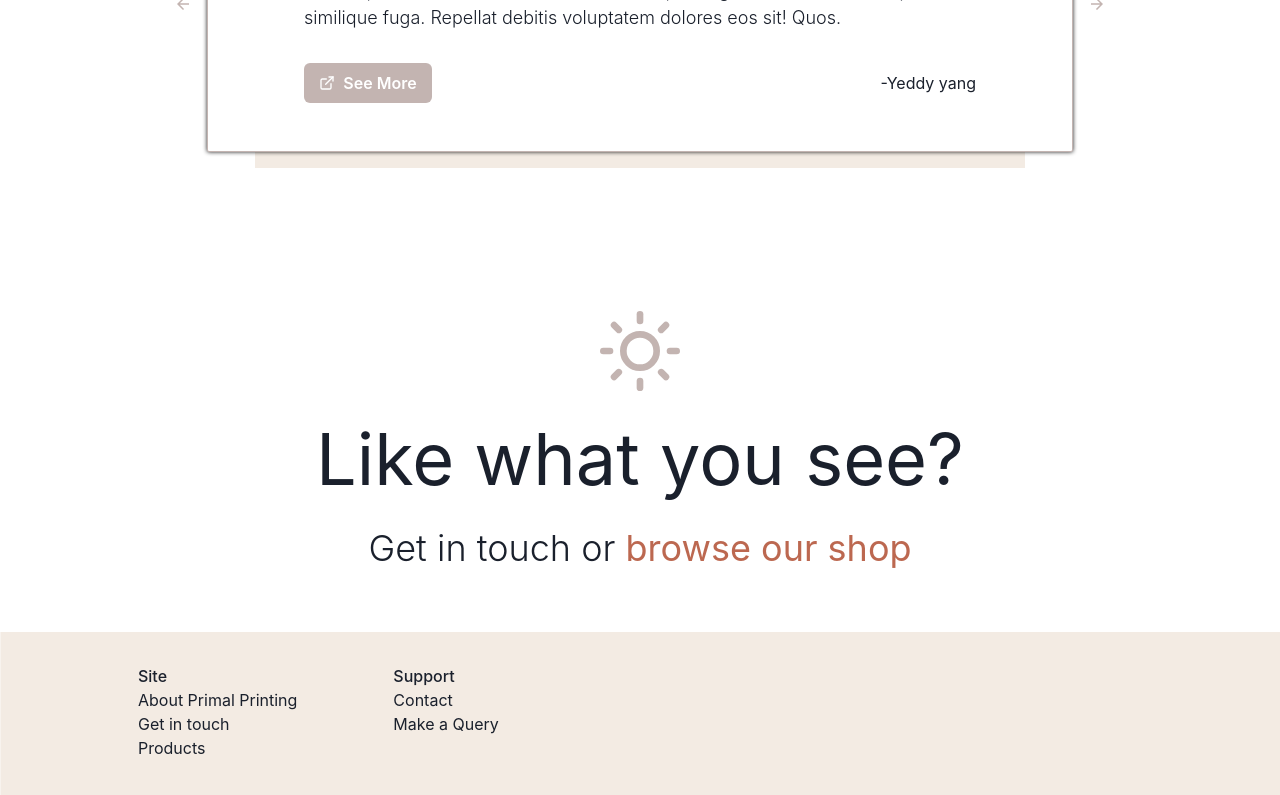
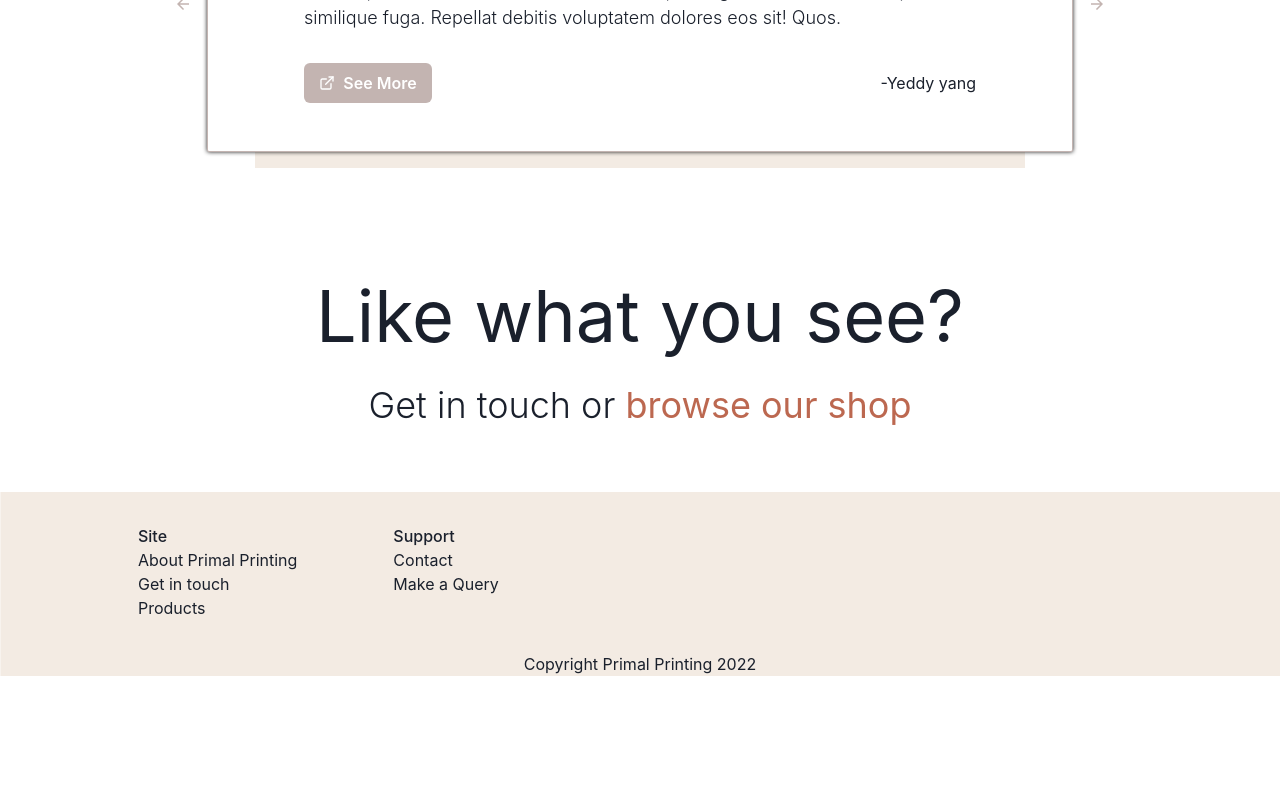
Before and after one commit to choden-dev/PrimalPrinting, a Next.js app: page / in a window 1280 px wide. Shown: the part 2339-3134 px from the top of the page. After the commit the page ends 3015 px from the top, so only its background shows below. Built offline with nearby package versions, Linux system fonts and the light colour scheme.

Commit message:
restyled last section

```diff
--- a/components/whatnextdiv/WhatNextDiv.tsx
+++ b/components/whatnextdiv/WhatNextDiv.tsx
@@ -19,15 +19,14 @@ export default function WhatNextDiv() {
             alignItems="center"
             justifyContent="center"
             gap="2rem"
-            bgRepeat="no-repeat"
-            bgSize="100vw"
             margin="2rem 0"
-            minHeight="20rem"
+            marginTop="0"
+            padding="2rem"
+            width="100vw"
+            transform="translateX(-7%)"
             overflow="hidden"
             position="relative">
 
-            <SunIcon w={20} h={20}
-                color="brown.200" />
             <Heading
                 textAlign="center"
                 size="4xl"
--- a/pages/index.tsx
+++ b/pages/index.tsx
@@ -117,7 +117,6 @@ const Home: NextPage = () => {
         </Box>
         <Box display="flex"
           alignItems="center"
-          margin="auto"
           padding="3rem 0">
           <TestimonialDiv />
         </Box>
```
